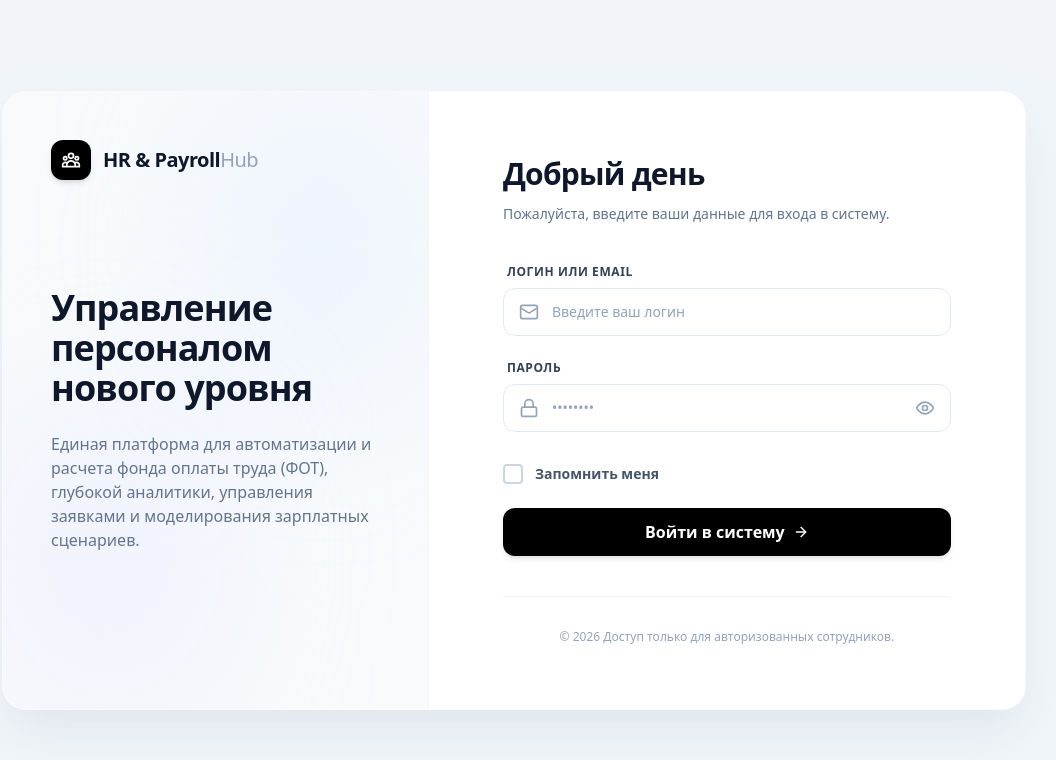
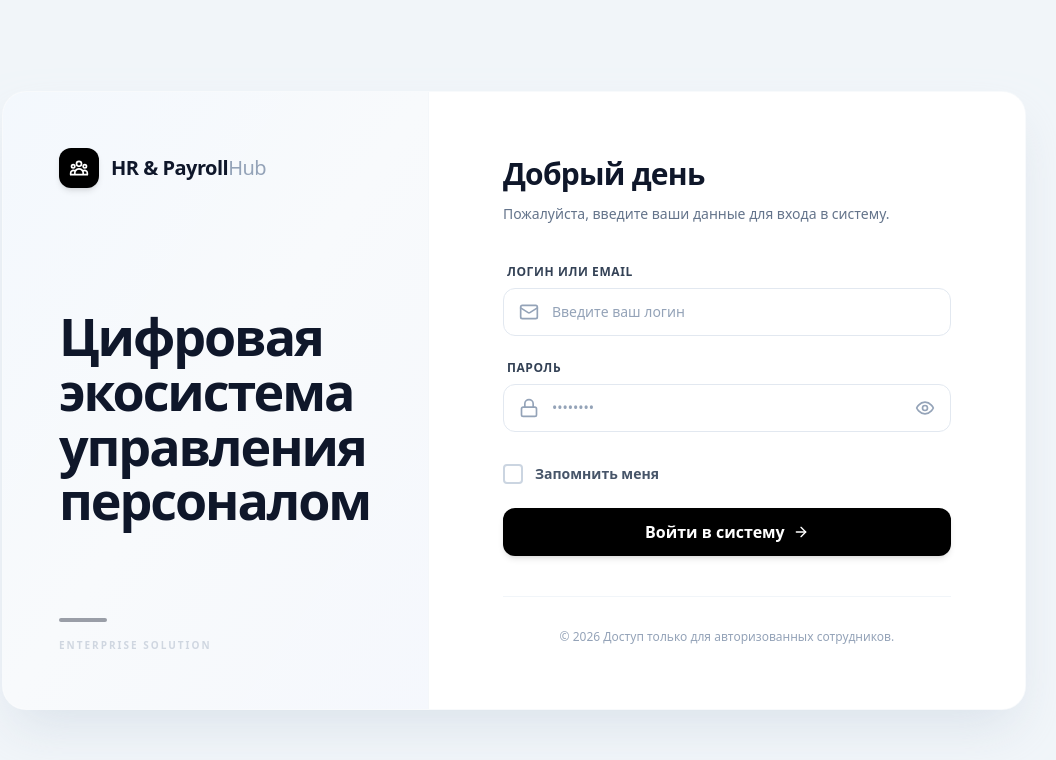
Before and after one commit to lalalazxc1-coder/fot, a React (Vite) app in the folder frontend/: page /login in a window 1280 px wide. Shown: the top 760 px of the page, without its empty margins (126-1182 px from the left). Built offline with nearby package versions, Linux system fonts and the light colour scheme; no server answers.

Commit message:
fix login

```diff
--- a/frontend/src/App.tsx
+++ b/frontend/src/App.tsx
@@ -254,8 +254,10 @@ function App() {
                     </Route>
                 ) : null}
 
-                {/* Catch-all 404 */}
-                <Route path="*" element={<NotFoundPage />} />
+                {/* Catch-all: 404 for auth users, Redirect to login for guests */}
+                <Route path="*" element={
+                    isAuthenticated ? <NotFoundPage /> : <Navigate to="/login" replace />
+                } />
             </Routes>
         </SnapshotProvider>
     );
--- a/frontend/src/pages/LoginPage.tsx
+++ b/frontend/src/pages/LoginPage.tsx
@@ -100,9 +100,8 @@ export default function LoginPage({ onLogin }: { onLogin: (user: AuthUser, remem
             <div className="w-full max-w-5xl bg-white rounded-3xl shadow-2xl shadow-slate-300/60 overflow-hidden flex flex-col md:flex-row relative z-10 min-h-[600px] border border-slate-100/50">
 
                 {/* Left Side - Info */}
-                <div className="md:w-5/12 bg-slate-50 p-8 sm:p-12 flex flex-col justify-center relative border-r border-slate-100/50">
-                    <div className="absolute top-0 right-0 w-[50%] h-[50%] bg-blue-100/40 blur-[80px] rounded-full pointer-events-none" />
-                    <div className="absolute bottom-0 left-0 w-[50%] h-[50%] bg-indigo-100/40 blur-[80px] rounded-full pointer-events-none" />
+                <div className="md:w-5/12 bg-[#f8fafc] p-8 sm:p-14 flex flex-col justify-center relative border-r border-slate-100/50">
+                    <div className="absolute top-0 right-0 w-full h-full bg-gradient-to-br from-blue-50/50 via-transparent to-indigo-50/30 pointer-events-none" />
 
                     <div className="relative z-10 mb-auto">
                         <div className="flex items-center gap-3">
@@ -112,22 +111,23 @@ export default function LoginPage({ onLogin }: { onLogin: (user: AuthUser, remem
                                 </svg>
                             </div>
                             <h1 className="text-xl font-bold text-slate-900 tracking-tight">
-                                HR & Payroll<span className="font-medium text-slate-400">Hub</span>
+                                HR & Payroll<span className="font-medium text-[#94a3b8]">Hub</span>
                             </h1>
                         </div>
                     </div>
 
-                    <div className="relative z-10 mt-12 mb-12">
-                        <h2 className="text-3xl lg:text-4xl font-extrabold text-slate-900 leading-tight mb-6 tracking-tight">
-                            Управление<br />персоналом<br />нового уровня
+                    <div className="relative z-10 mt-20 mb-12">
+                        <h2 className="text-[44px] lg:text-[52px] font-[900] text-[#0f172a] leading-[1.05] tracking-[-0.04em]">
+                            Цифровая<br />
+                            экосистема<br />
+                            управления<br />
+                            персоналом
                         </h2>
-                        <p className="text-slate-500 font-medium leading-relaxed max-w-sm text-sm sm:text-base">
-                            Единая платформа для автоматизации и расчета фонда оплаты труда (ФОТ), глубокой аналитики, управления заявками и моделирования зарплатных сценариев.
-                        </p>
                     </div>
 
-                    <div className="relative z-10 mt-auto">
-                        {/* Placeholder to keep alignment balanced */}
+                    <div className="relative z-10 mt-auto opacity-40">
+                        <div className="h-1 w-12 bg-slate-900 rounded-full mb-4"></div>
+                        <p className="text-[10px] font-bold uppercase tracking-[0.2em] text-slate-400 font-sans">Enterprise Solution</p>
                     </div>
                 </div>
 
```
